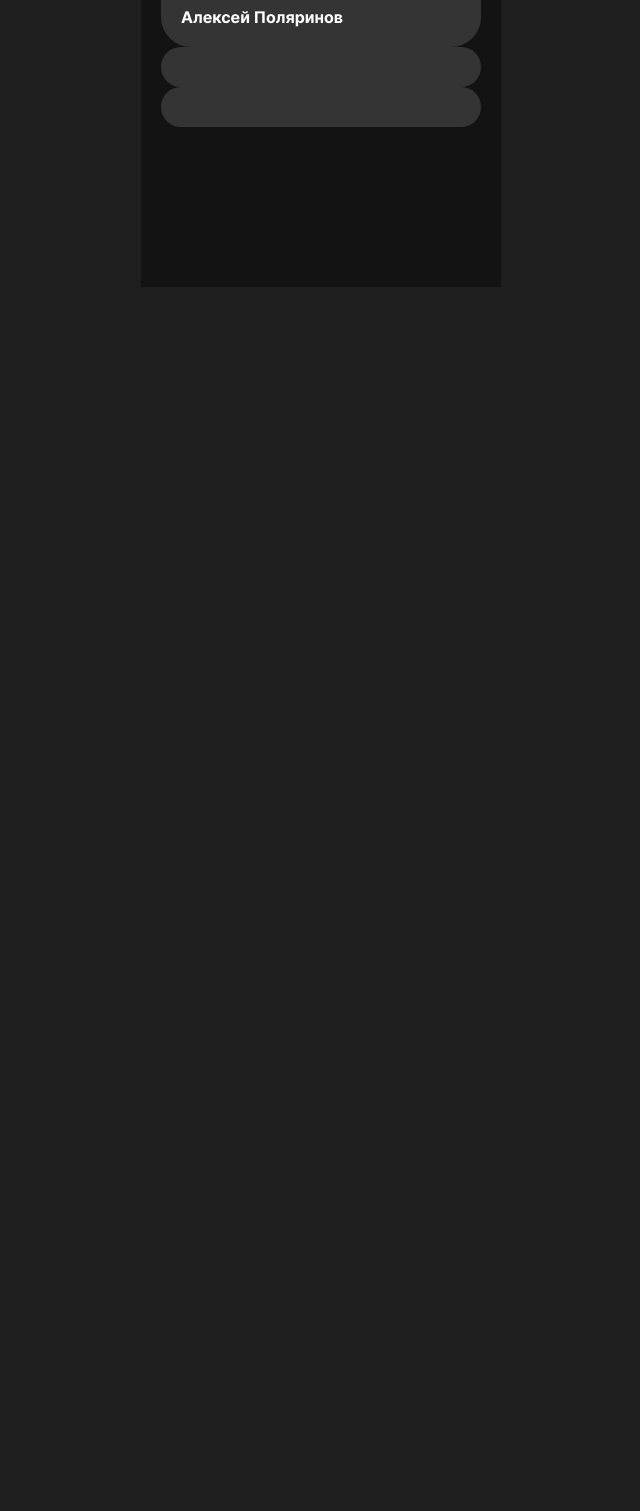
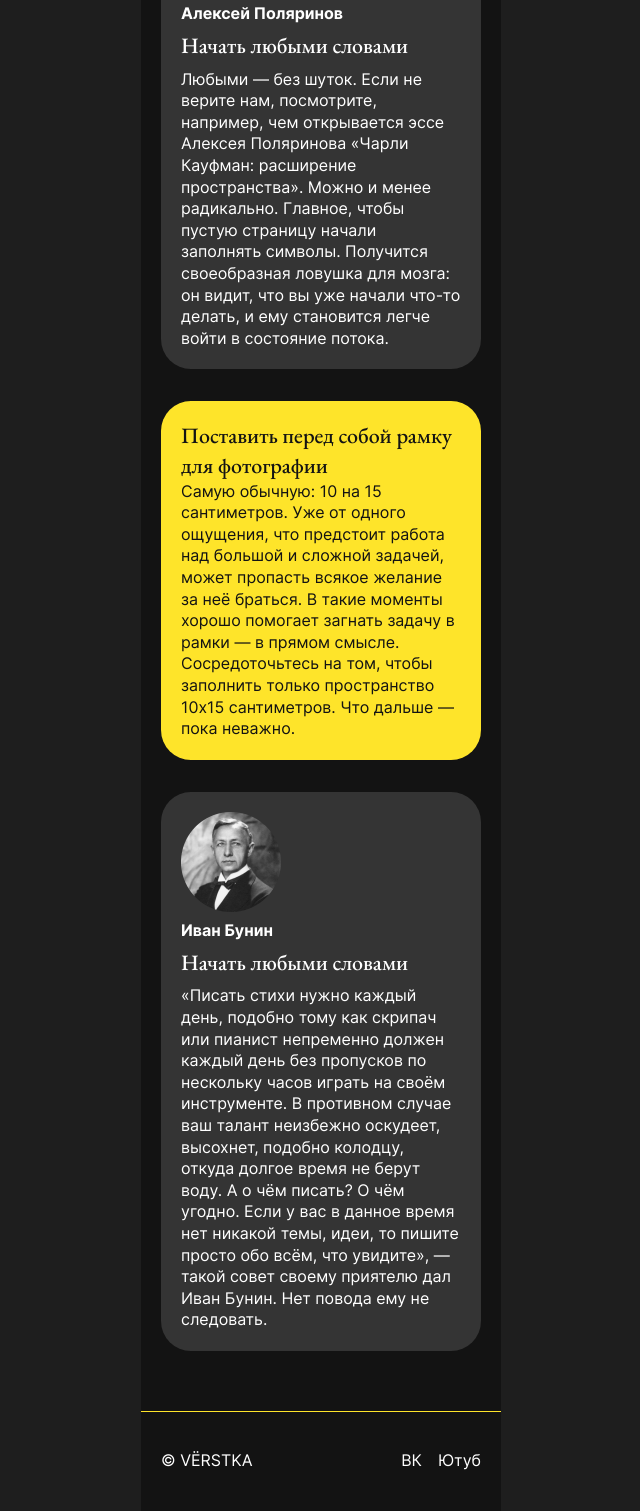
Before and after one commit to Dima-09/s-chistogo-lista-main, a plain HTML site: page index.html in a window 1280 px wide. Shown: the part 2576-4087 px from the top of the page, without its empty margins (319-959 px from the left). Before the commit the page ends 2863 px from the top, so only its background shows below. Drawn offline with Linux system fonts and the light colour scheme; files whose address does not match are found by name.

Commit message:
add new changes

```diff
--- a/index.html
+++ b/index.html
@@ -98,20 +98,49 @@
               <p class="card__author-name">Алексей Поляринов</p>
             </div>
             <div class="card__content">
-
+              <h2 class="card__title">Начать любыми словами</h2>
+              <p class="card__text">Любыми — без шуток. Если не верите нам, посмотрите, например, чем открывается эссе
+                Алексея Поляринова «Чарли Кауфман: расширение пространства». Можно и менее радикально. Главное, чтобы
+                пустую страницу начали заполнять символы. Получится своеобразная ловушка для мозга: он видит, что вы уже
+                начали что-то делать, и ему становится легче войти в состояние потока.</p>
             </div>
           </article>
         </li>
         <li>
-          <article class="card card_theme_bright"></article>
+          <article class="card card_theme_bright card_text-only">
+            <h2 class="card__title">Поставить перед собой рамку для фотографии</h2>
+            <p class="card__text">Самую обычную: 10 на 15 сантиметров. Уже от одного ощущения, что предстоит работа над
+              большой и сложной задачей, может пропасть всякое желание за неё браться. В такие моменты хорошо помогает
+              загнать задачу в рамки — в прямом смысле. Сосредоточьтесь на том, чтобы заполнить только пространство
+              10х15 сантиметров. Что дальше — пока неважно.</p>
+          </article>
         </li>
         <li>
-          <article class="card card_theme_dark"></article>
+          <article class="card card_theme_dark">
+            <div class="card__author">
+              <img class="card__author-photo" src="./images/bunin.png" alt="Иван Бунин">
+              <p class="card__author-name">Иван Бунин</p>
+            </div>
+            <div class="card__content">
+              <h2 class="card__title">Начать любыми словами</h2>
+              <p class="card__text">«Писать стихи нужно каждый день, подобно тому как скрипач или пианист непременно
+                должен каждый день без пропусков по нескольку часов играть на своём инструменте. В противном случае ваш
+                талант неизбежно оскудеет, высохнет, подобно колодцу, откуда долгое время не берут воду. А о чём писать?
+                О чём угодно. Если у вас в данное время нет никакой темы, идеи, то пишите просто обо всём, что увидите»,
+                — такой совет своему приятелю дал Иван Бунин. Нет повода ему не следовать.</p>
+            </div>
+          </article>
         </li>
       </ul>
     </section>
   </main>
-  <footer class="footer content-section content-section_theme_dark"></footer>
+  <footer class="footer content-section content-section_theme_dark">
+    <p class="footer__copy">© VЁRSTKA</p>
+    <ul class="footer__links">
+      <li>ВК</li>
+      <li>Ютуб</li>
+    </ul>
+  </footer>
 
 </body>
 
--- a/styles/style.css
+++ b/styles/style.css
@@ -168,12 +168,36 @@ blockquote {
 
 .cards-list {
   list-style: none;
+  display: flex;
+  flex-direction: column;
+  row-gap: 32px;
 }
 
 .card {
   padding: 20px;
+  border-radius: 30px;
+}
+
+.card__author {
+  display: flex;
+  flex-direction: column;
+  row-gap: 8px;
+  padding-bottom: 8px;
+}
+
+.card__content {
+  display: flex;
+  flex-direction: column;
+  row-gap: 8px;
+}
+
+.card_theme_dark {
   background-color: #343434;
-  border-radius: 30px;
+}
+
+.card_theme_bright {
+  background-color: #FEE42A;
+  color: #131313;
 }
 
 .card__author-photo {
@@ -183,9 +207,34 @@ blockquote {
 .card__author-name {
   font-size: 16px;
   font-weight: 700;
-  margin-top: 8px;
+}
+
+.card__title {
+  font-size: 22px;
+  font-family: 'EB Garamond';
+  font-weight: 500;
+  line-height: 1.35;
+}
+
+.card__text {
+  line-height: 21.6px;
 }
 
 .footer {
-  padding: 20px;
+  display: flex;
+  justify-content: space-between;
+  align-items: center;
+  padding: 20px 20px 22px;
+  border-top: 1px solid #FEE42A;
 }
+
+.footer__copy {
+  line-height: 1.35;
+}
+
+.footer__links {
+  display: flex;
+  list-style: none;
+  line-height: 1.25;
+  column-gap: 16px;
+}
```
